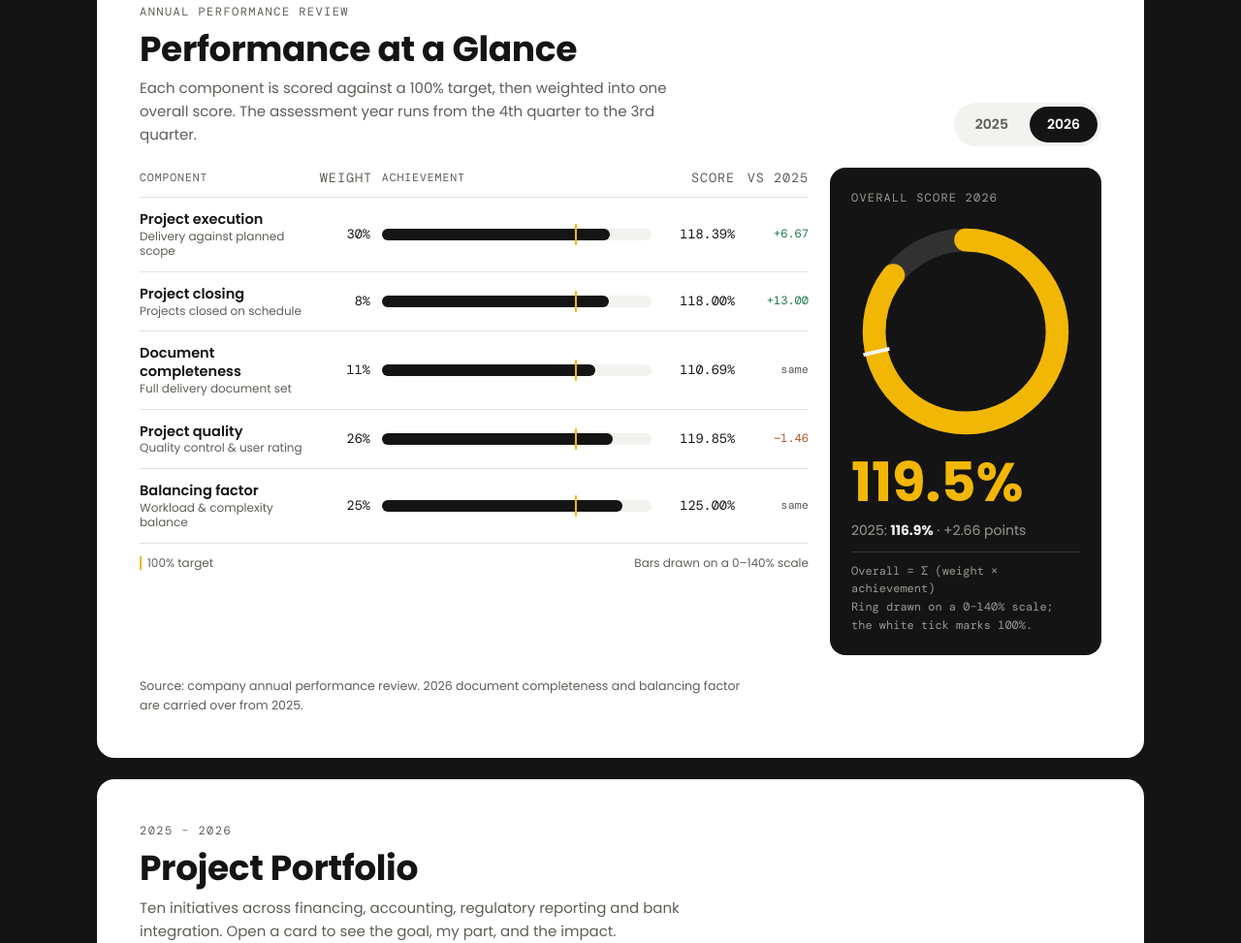
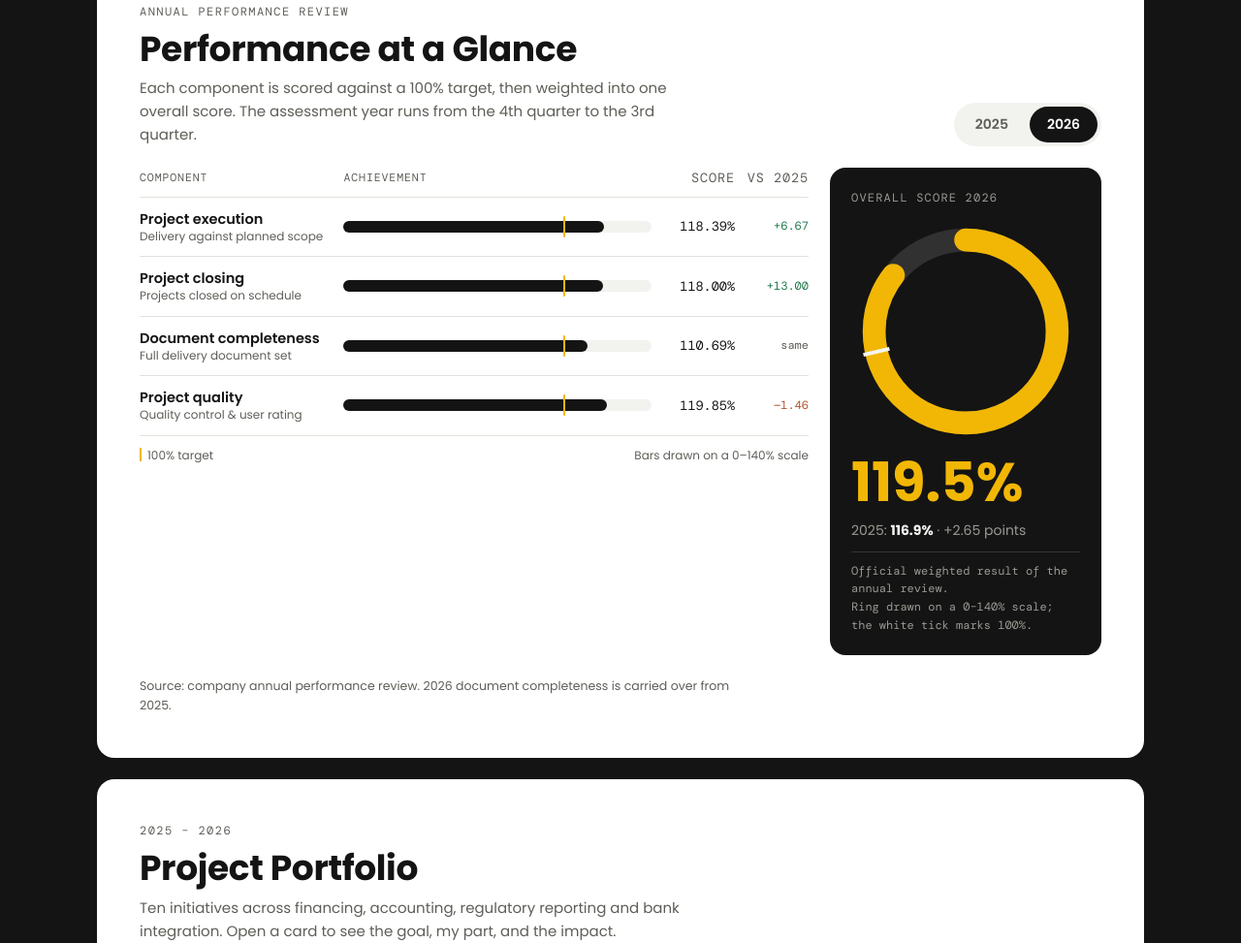
Before and after one commit to RizkyAdhiNugroho/porto, a plain HTML site: page index.html in a window 1280 px wide. Shown: the part 972-1945 px from the top of the page at 97% size. Drawn offline with nearby package versions, Linux system fonts and the light colour scheme.

Commit message:
index v.2.html

```diff
--- a/index.html
+++ b/index.html
@@ -129,7 +129,7 @@ a { color: inherit; }
 .seg button[aria-pressed="true"] { background: var(--ink); color: var(--sheet); }
 .perf { display: grid; grid-template-columns: minmax(0, 1fr) 280px; gap: 22px; align-items: start; }
 .kpi-table { display: flex; flex-direction: column; min-width: 0; }
-.kpi-head, .kpi-row { display: grid; grid-template-columns: minmax(0, 1.25fr) 52px minmax(0, 2fr) 74px 64px; gap: 12px; align-items: center; }
+.kpi-head, .kpi-row { display: grid; grid-template-columns: minmax(0, 1.25fr) minmax(0, 2fr) 74px 64px; gap: 12px; align-items: center; }
 .kpi-head { font-family: var(--font-data); font-size: 11.5px; letter-spacing: .08em; text-transform: uppercase; color: var(--muted); padding-bottom: 8px; border-bottom: 1px solid var(--line); }
 .kpi-row { padding: 13px 0; border-bottom: 1px solid var(--line); font-variant-numeric: tabular-nums; }
 .kpi-row .name { font-weight: 600; font-size: 14.5px; line-height: 1.3; }
@@ -326,7 +326,7 @@ a { color: inherit; }
     </div>
     <div class="perf">
       <div class="kpi-table">
-        <div class="kpi-head"><span>Component</span><span class="num">Weight</span><span>Achievement</span><span class="num">Score</span><span class="num">vs <span id="otherYr">2025</span></span></div>
+        <div class="kpi-head"><span>Component</span><span>Achievement</span><span class="num">Score</span><span class="num">vs <span id="otherYr">2025</span></span></div>
         <div id="kpiRows"></div>
         <div class="scale-note"><span class="legend-target"><i></i> 100% target</span><span>Bars drawn on a 0–140% scale</span></div>
       </div>
@@ -339,10 +339,10 @@ a { color: inherit; }
         </svg>
         <span class="big" id="ovBig">119.5%</span>
         <span class="cmp" id="ovCmp"></span>
-        <p class="formula">Overall = Σ (weight × achievement)<br>Ring drawn on a 0–140% scale; the white tick marks 100%.</p>
+        <p class="formula">Official weighted result of the annual review.<br>Ring drawn on a 0–140% scale; the white tick marks 100%.</p>
       </aside>
     </div>
-    <p class="fineprint">Source: company annual performance review. 2026 document completeness and balancing factor are carried over from 2025.</p>
+    <p class="fineprint">Source: company annual performance review. 2026 document completeness is carried over from 2025.</p>
   </section>
 
   <!-- PROJECTS -->
@@ -438,17 +438,17 @@ a { color: inherit; }
     { key: "close", name: "Project closing",     note: "Projects closed on schedule",     w: 8,  v: { 2025: 105,    2026: 118 } },
     { key: "doc",   name: "Document completeness", note: "Full delivery document set",   w: 11, v: { 2025: 110.69, 2026: 110.69 } },
     { key: "qual",  name: "Project quality",     note: "Quality control & user rating",   w: 26, v: { 2025: 121.31, 2026: 119.85 } },
-    { key: "bal",   name: "Balancing factor",    note: "Workload & complexity balance",   w: 25, v: { 2025: 125,    2026: 125 } },
   ];
+  // Official overall scores from the annual review (include a component not shown on this page)
+  const OVERALL = { 2025: 116.89, 2026: 119.54 };
   const MAX = 140;
-  const overall = (y) => KPI.reduce((s, k) => s + k.w * k.v[y] / 100, 0);
+  const overall = (y) => OVERALL[y];
   const fmt = (n, d = 1) => n.toFixed(d) + "%";
 
   const rows = document.getElementById("kpiRows");
   rows.innerHTML = KPI.map(k => `
     <div class="kpi-row" data-k="${k.key}">
       <span class="name">${k.name}<small>${k.note}</small></span>
-      <span class="num w">${k.w}%</span>
       <span class="track" aria-hidden="true"><span class="fill"></span><span class="target" style="left:${100 / MAX * 100}%"></span></span>
       <span class="num val"></span>
       <span class="delta"></span>
```
